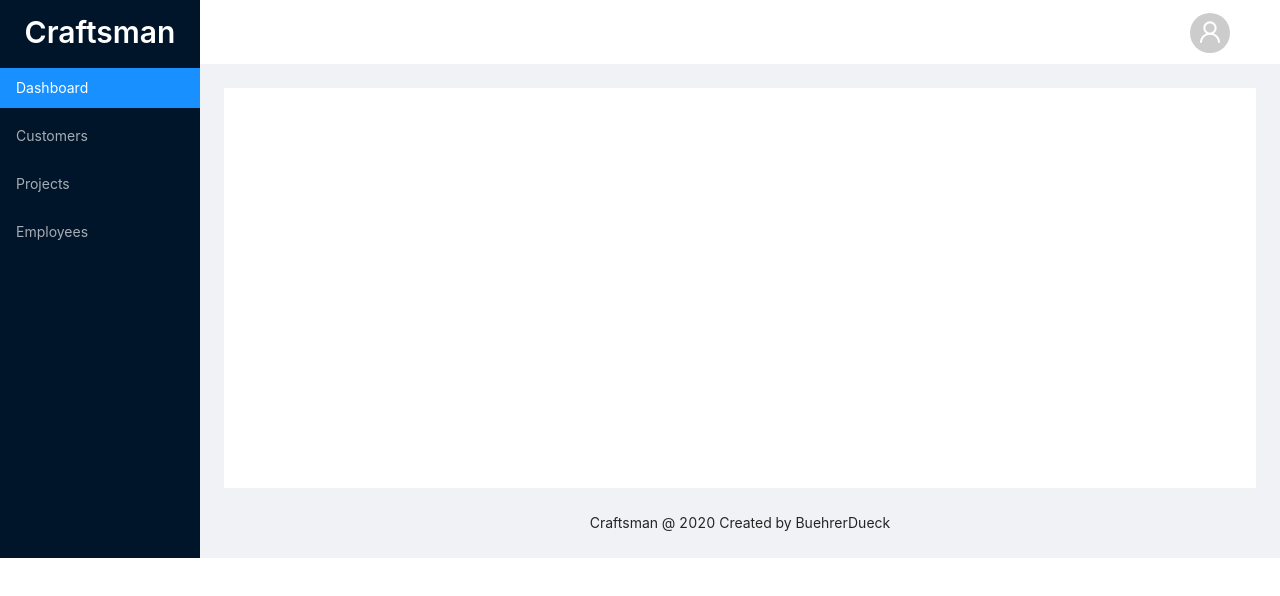
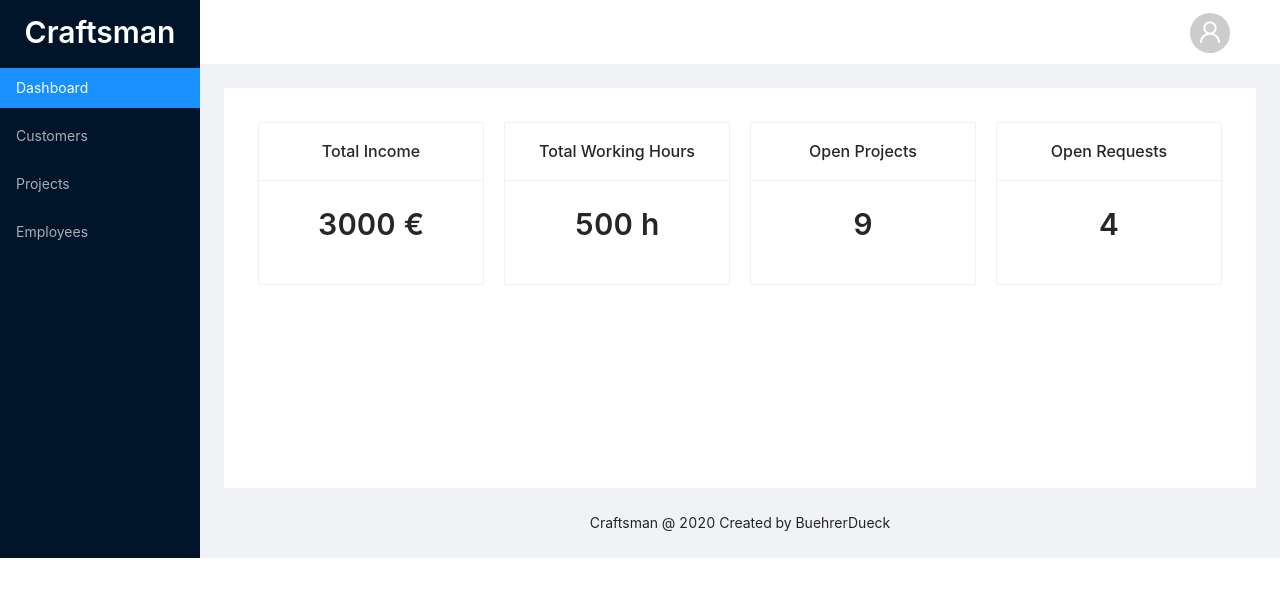
Before and after one commit to moritzbuehrer/craftsman-frontend, a React (Create React App) app: page / in a window 1280 px wide. Shown: the top 596 px of the page. Built offline with nearby package versions, Linux system fonts and the light colour scheme.

Commit message:
enhancing customer

```diff
--- a/src/App.js
+++ b/src/App.js
@@ -10,11 +10,13 @@ import store from './store';
 
 import SiderMenu from './components/SiderMenu';
 import AppHeader from './components/AppHeader';
-import Customer from './pages/Customer';
+import Customer from './pages/Customer/Customer';
 import Project from './pages/Project';
+import Dashboard from './pages/Dashboard';
 
 import 'antd/dist/antd.css';
 import './App.css';
+
 
 const { Header, Footer, Sider, Content } = Layout;
 
@@ -37,7 +39,7 @@ class App extends React.Component {
 
                 <Switch>
                   <Route exact path="/">
-
+                    <Dashboard />
                   </Route>
                   <Route path="/customer">
                     <Customer />
--- a/src/actions/customer.js
+++ b/src/actions/customer.js
@@ -1,6 +1,5 @@
 
 import { FETCH_CUSTOMERS_START, FETCH_CUSTOMERS_SUCCESS, FETCH_CUSTOMERS_ERROR, SET_CURRENT_CUSTOMER, TOGGLE_CUSTOMER_CHANGE } from './../constants/actionTypes';
-import customer from './../reducers/customer';
 
 export function toggleCustomerChange() {
     return {
--- a/src/components/SiderMenu.js
+++ b/src/components/SiderMenu.js
@@ -1,5 +1,5 @@
 import React from 'react';
-import { Typography, Menu} from 'antd';
+import { Typography, Menu } from 'antd';
 import { Link } from "react-router-dom";
 import './SiderMenu.css'
 
@@ -11,7 +11,9 @@ class SiderMenu extends React.Component {
         return (
             <div className="sider-menu">
                 <div className="sider-header-logo">
-                    <Title id="sider-header-title" level={2}>Craftsman</Title>
+                    <Link to="/">
+                        <Title id="sider-header-title" level={2}>Craftsman</Title>
+                    </Link>
                 </div>
 
                 <Menu theme="dark" defaultSelectedKeys={['1']} defaultOpenKeys={['1']}>
@@ -19,13 +21,13 @@ class SiderMenu extends React.Component {
                         <Link to="/">Dashboard</Link>
                     </Menu.Item>
                     <Menu.Item key="2">
-                    <Link to="/customer">Customers</Link>
+                        <Link to="/customer">Customers</Link>
                     </Menu.Item>
                     <Menu.Item key="3">
-                    <Link to="/project">Projects</Link>
+                        <Link to="/project">Projects</Link>
                     </Menu.Item>
                     <Menu.Item key="4">
-                    <Link to="/employee">Employees</Link>
+                        <Link to="/employee">Employees</Link>
                     </Menu.Item>
                 </Menu>
 
--- a/src/pages/Customer.js
+++ b/src/pages/Customer/Customer.js
@@ -1,28 +1,14 @@
 import React from 'react';
 import { connect } from 'react-redux';
-import { Row, Col, Input, List, Button, Spin, Avatar, Typography } from 'antd';
-import { fetchCustomers, setCurrentCustomer, toggleCustomerChange } from './../actions/customer';
+import { Row, Col, Input, List, Button, Spin, Typography } from 'antd';
+import { fetchCustomers, setCurrentCustomer, toggleCustomerChange } from '../../actions/customer';
 
 import './Customer.css';
 
 import { LoadingOutlined } from '@ant-design/icons';
 const { Text } = Typography;
 
-const data = [
-    'Moritz Bührer',
-    'Tamara Schmid',
-    'Mara Bührer',
-    'Hilka Bührer',
-    'Michael Bührer',
-    'Moritz Bührer',
-    'Tamara Schmid',
-    'Mara Bührer',
-    'Hilka Bührer'
-];
-
-
 const antIcon = <LoadingOutlined style={{ fontSize: 50 }} spin />;
-
 
 class Customer extends React.Component {
 
@@ -58,7 +44,7 @@ class Customer extends React.Component {
 
                     </Col>
                     <Col span={18}>
-                        <Row>
+                        <Row style={{ margin: '24px' }}>
                             <Col span={12}>
                                 <Button onClick={() => this.onChangButtonClick()}>Change</Button>
                                 <Button>Delete</Button>
@@ -68,22 +54,26 @@ class Customer extends React.Component {
                             </Col>
                         </Row>
                         <Row>
-                            <Col span={24}>
+                            <Col span={24} style={{ margin: '24px' }}>
+                                <Row>
+                                    <Text strong>Customer Id:</Text>
+                                    {this.props.currentCustomer.id}
+                                </Row>
                                 <Row>
                                     <Text strong>First Name:</Text>
-                                    {this.props.changeMode ? <Input value={this.props.currentCustomer.firstName}/> : this.props.currentCustomer.firstName}
+                                    {this.props.changeMode ? <Input defaultValue={this.props.currentCustomer.firstName} /> : this.props.currentCustomer.firstName}
                                 </Row>
                                 <Row>
                                     <Text strong>Last Name:</Text>
-                                    {this.props.changeMode ?  <Input value={this.props.currentCustomer.lastName}/> : this.props.currentCustomer.lastName}
+                                    {this.props.changeMode ? <Input defaultValue={this.props.currentCustomer.lastName} /> : this.props.currentCustomer.lastName}
                                 </Row>
                                 <Row>
                                     <Text strong>Phone Number:</Text>
-                                    {this.props.changeMode ?  <Input value={this.props.currentCustomer.phoneNumber}/> : this.props.currentCustomer.phoneNumber}
+                                    {this.props.changeMode ? <Input defaultValue={this.props.currentCustomer.phoneNumber} /> : this.props.currentCustomer.phoneNumber}
                                 </Row>
                                 <Row>
                                     <Text strong>Email:</Text>
-                                    {this.props.changeMode ? <Input value={this.props.currentCustomer.email}/> : this.props.currentCustomer.email}
+                                    {this.props.changeMode ? <Input defaultValue={this.props.currentCustomer.email} /> : this.props.currentCustomer.email}
                                 </Row>
 
                             </Col>
--- /dev/null
+++ b/src/pages/Dashboard.js
@@ -0,0 +1,39 @@
+import React from 'react';
+import { Row, Col, Card, Typography } from 'antd';
+
+const { Title } = Typography;
+
+class Dashboard extends React.Component {
+
+    render() {
+        return (
+            <div >
+                {/* <Title level={2}>Dashboard Overview</Title> */}
+                <Row>
+                    <Col span={6}>
+                        <Card title="Total Income" style={{ margin: '10px', textAlign: "center" }}>
+                            <Title level={2}>{3000} €</Title>
+                        </Card>
+                    </Col>
+                    <Col span={6}>
+                        <Card title="Total Working Hours" style={{ margin: '10px', textAlign: "center" }}>
+                        <Title level={2}>{500} h</Title>
+                        </Card>
+                    </Col>
+                    <Col span={6}>
+                        <Card title="Open Projects" style={{ margin: '10px', textAlign: "center" }}>
+                        <Title level={2}>{9}</Title>
+                        </Card>
+                    </Col>
+                    <Col span={6}>
+                        <Card title="Open Requests" style={{ margin: '10px', textAlign: "center" }}>
+                        <Title level={2}>{4}</Title>
+                        </Card>
+                    </Col>
+                </Row>
+            </div>
+        )
+    }
+}
+
+export default Dashboard;
--- a/src/reducers/customer.js
+++ b/src/reducers/customer.js
@@ -37,6 +37,7 @@ function customer(state = initialState, action) {
             return {
                 ...state,
                 currentCustomer: {
+                    id: action.customer.id,
                     firstName: action.customer.firstName,
                     lastName: action.customer.name,
                     phoneNumber: action.customer.phoneNumber,
```
Also changed, not shown: src/logo.svg (deleted), src/pages/Customer/Customer.css (renamed from src/pages/Customer.css).
